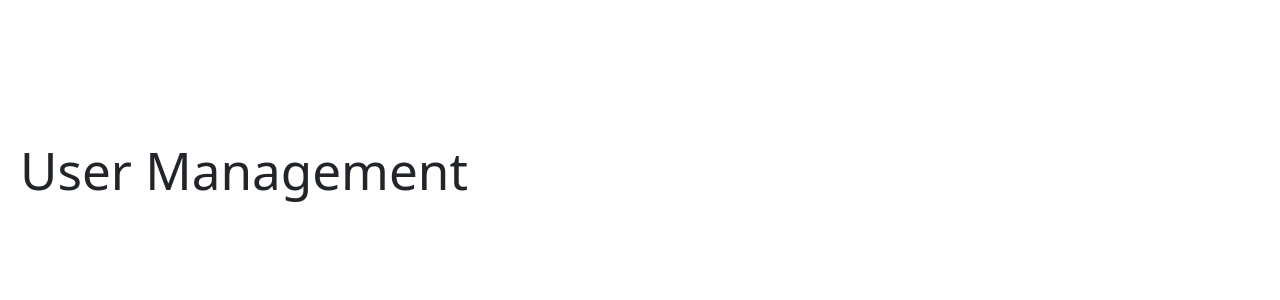
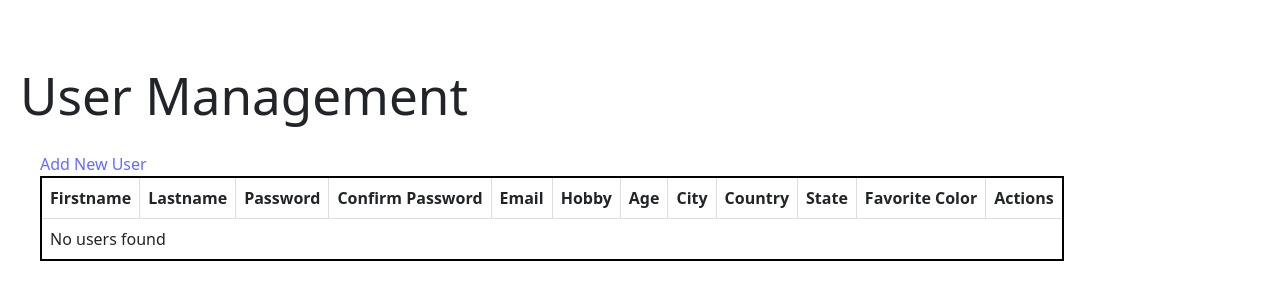
Before and after one commit to khushipokiya/repository1, a React (Vite) app: page / in a window 1280 px wide. Before the commit this address had no page. Shown: the part 226-526 px from the top of the page. Built offline with nearby package versions, Linux system fonts and the light colour scheme.

Commit message:
path has been added

```diff
--- a/src/App.jsx
+++ b/src/App.jsx
@@ -30,6 +30,10 @@ const App = () => {
         <h1>User Management</h1>
         <Routes>
           <Route
+            path="/"
+            element={<UserTable users={users} />}
+          />
+          <Route
             path="/users"
             element={<UserTable users={users} />}
           />
--- a/src/components/Example.jsx
+++ b/src/components/Example.jsx
@@ -3,7 +3,7 @@ import styles from './Example.module.css';
 import React, { useState, useEffect } from 'react';
 import { useNavigate, useParams } from 'react-router-dom';
 
-const MyForm = ({ users, addUser, updateUser }) => {
+const MyForm = ({ users, addUser, updateUser}) => {
   const [formData, setFormData] = useState({
     firstname: '',
     lastname: '',
```
